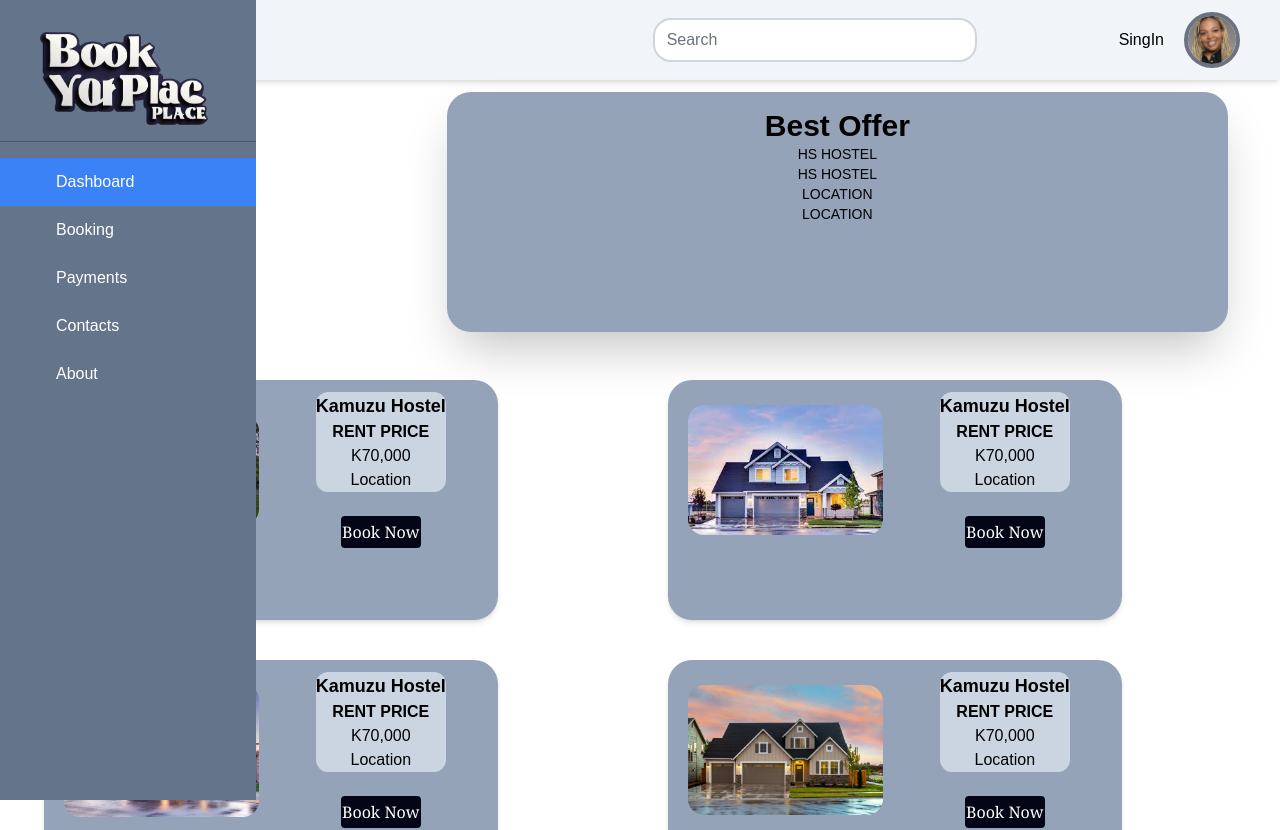
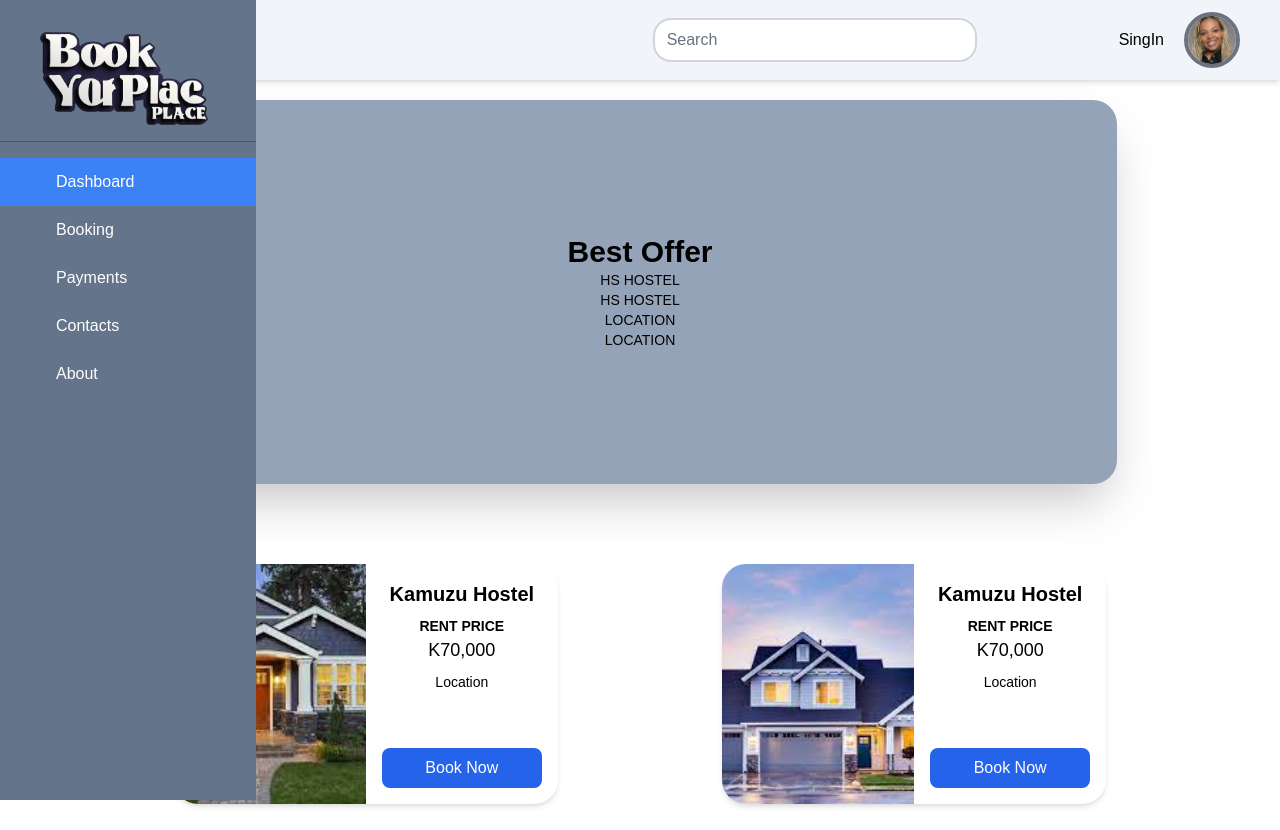
Before and after one commit to CassimT/PlaceBooking, a React (Create React App) app: page / in a window 1280 px wide. Shown: the top 830 px of the page. Built offline with nearby package versions, Linux system fonts and the light colour scheme.

Commit message:
working on layout and style

```diff
--- a/src/componets/Booking/HouseList.js
+++ b/src/componets/Booking/HouseList.js
@@ -9,7 +9,7 @@ function HouseList(props) {
         {
             name: 'Image',
             selector: 'imgPath',
-            cell: row => <img src={row.imgPath} alt="House" className="w-24" />
+            cell: row => <img src={row.imgPath} alt="House" className="w-24 cursor-pointer" />
         },
         {
             name: 'Hostel Name',
@@ -49,11 +49,11 @@ function HouseList(props) {
     ];
 
     function goTo(props) {
-        navigate(`/BookingSectionPage`, { state: { House: props } });
+        navigate(`/MakePaymentPage`, { state: { House: props } });
     }
 
     return (
-        <div className='flex flex-col justify-between justify-items-center '>
+        <div className='flex flex-col justify-between justify-items-center w-11/12 m-auto '>
             <DataTable
                 columns={columns}
                 data={HouseListData}
--- a/src/componets/Dashboard/BestOffer.js
+++ b/src/componets/Dashboard/BestOffer.js
@@ -1,34 +1,27 @@
-import React from 'react'
+import React from 'react';
 
-function BestOffer (props) {
+function BestOffer(props) {
   return (
-
-    <div className='items-center px-2'>
-
-
-<div className=" container px-4 w-4/5 h-60 shadow-md rounded-3xl bg-slate-400 p-3 place-items-center">
-      <div></div>
-      <div className=" grid grid-cols-2 gap-4 bg-slate-400 bg-blend-color place-items-center">
-      <div className="p-1">
-      <img className='rounded-2xl' src={props.imgPath} alt='' />
+    <div className="w-full flex justify-center">
+      <div className="w-full max-w-sm bg-white shadow-md rounded-3xl overflow-hidden">
+        <div className="flex">
+          <img className="w-1/2 h-60 object-cover" src={props.imgPath} alt={props.name} />
+          <div className="w-1/2 p-4 flex flex-col justify-between">
+            <div>
+              <h2 className="text-xl font-bold mb-2">{props.name}</h2>
+              <p className="text-sm font-semibold">RENT PRICE</p>
+              <h3 className="text-lg mb-2">{props.price}</h3>
+              <p className="text-sm">{props.location}</p>
+              <p className="text-sm">{props.place}</p>
+            </div>
+            <button className="mt-4 bg-blue-600 text-white py-2 rounded-lg hover:bg-blue-700">
+              Book Now
+            </button>
+          </div>
         </div>
-      <div>
-        <div className="conatiner bg-slate-300 rounded-xl w-50">
-        <span className= "text-lg font-bold font-calibre text-center ">{props.name}</span>
-        <p className='rent font-bold text-center'>RENT PRICE</p>
-        <h1>{props.price}</h1>
-        <p>{props.location}</p>
-        <p>{props.place}</p>
-        </div>
-        <br></br>
-        <button className='button bg-slate-950 rounded text-white h-8 w-20 font-serif'>Book Now</button>
-        </div>
-        </div>
-        </div>
-
       </div>
-
- )
+    </div>
+  );
 }
 
-export default BestOffer
+export default BestOffer;
--- a/src/componets/Dashboard/Dashboard.js
+++ b/src/componets/Dashboard/Dashboard.js
@@ -1,17 +1,14 @@
-import React from 'react'
-import BestOffer from './BestOffer'
-import BestOfferData from './BestOfferData'
+import React from 'react';
+import BestOffer from './BestOffer';
+import BestOfferData from './BestOfferData';
 
 function Dashboard() {
   return (
-<>
-<div className="grid grid-cols-3 gap-2 p-8 items-start">
-<div></div>
-
-<div className="container mx-auto px-4 w-90 h-60 shadow-2xl rounded-3xl bg-slate-400 col-span-2">
-      <div className="p-4">
+    <div className="flex flex-col items-center w-full">
+      <div className=" w-10/12 p-10">
+        <div className="mx-auto px-4 w-full h-96 shadow-2xl rounded-3xl bg-slate-400 flex flex-col justify-center items-center">
+          <div className="text-center">
             <h3 className="text-3xl font-semibold">Best Offer</h3>
-
             <div className="text-sm font-medium">HS HOSTEL</div>
             <div className="text-sm font-medium">HS HOSTEL</div>
             <div className="text-sm">LOCATION</div>
@@ -20,20 +17,22 @@ function Dashboard() {
         </div>
       </div>
 
-    <div className="grid grid-cols-2 gap-10 place-items-start p-4">
-    {BestOfferData.map((item,index)=>{
-      return(
-
-        <BestOffer imgPath ={item.imgPath} name={item.name} price={item.price} location={item.location}></BestOffer>
-
-      )
-
-    })}
+      <div className="flex justify-center w-full">
+        <div className="grid grid-cols-1 md:grid-cols-2 gap-10 w-11/12 p-10">
+          {BestOfferData.map((item, index) => (
+            <BestOffer
+              key={index}
+              imgPath={item.imgPath}
+              name={item.name}
+              price={item.price}
+              location={item.location}
+              place={item.place} // Assuming place is a valid prop
+            />
+          ))}
         </div>
-
-
-   </>
-  )
+      </div>
+    </div>
+  );
 }
 
-export default Dashboard
+export default Dashboard;
```
Lines whose indentation alone changed are shown as unchanged.
